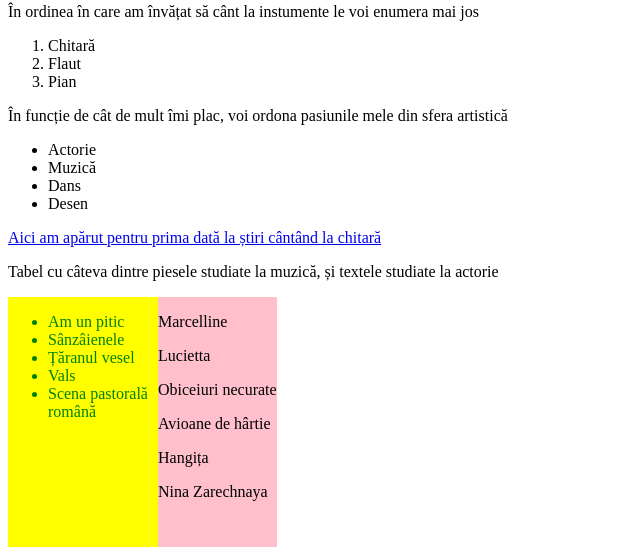
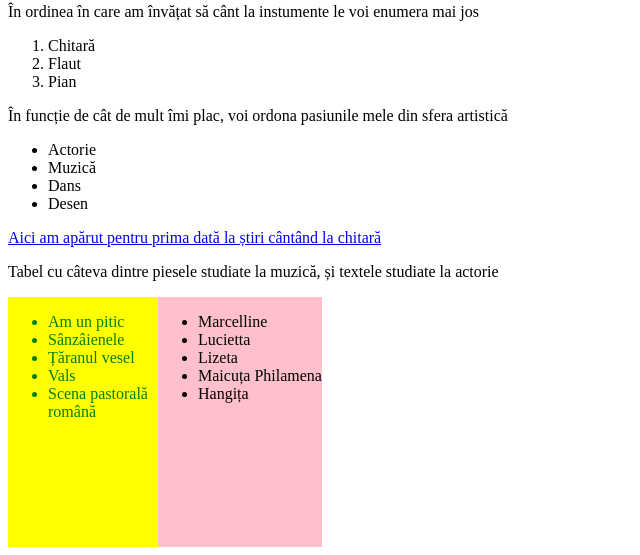
Before and after one commit to Diana1302/Diana1302.github.io, a plain HTML site: page index.html in a window 1280 px wide. Shown: the part 1545-2100 px from the top of the page, without its empty margins (0-640 px from the left). Drawn offline with Linux system fonts and the light colour scheme.

Commit message:
am mai adăugat o listă în tabel

```diff
--- a/index.html
+++ b/index.html
@@ -70,12 +70,13 @@ acest spectacol de câte ori aș avea ocazia.
         </ul>
     </div>
     <div class="actorie">
-        <p>Marcelline</p>
-        <p>Lucietta</p>
-        <p>Obiceiuri necurate</p>
-        <p>Avioane de hârtie</p>
-        <p>Hangița</p>
-        <p>Nina Zarechnaya</p>
+        <ul>
+            <li>Marcelline</li>
+            <li>Lucietta</li>
+            <li>Lizeta</li>
+            <li>Maicuța Philamena</li>
+            <li>Hangița</li>
+        </ul>
     </div>
    </div>
 </body>
```
